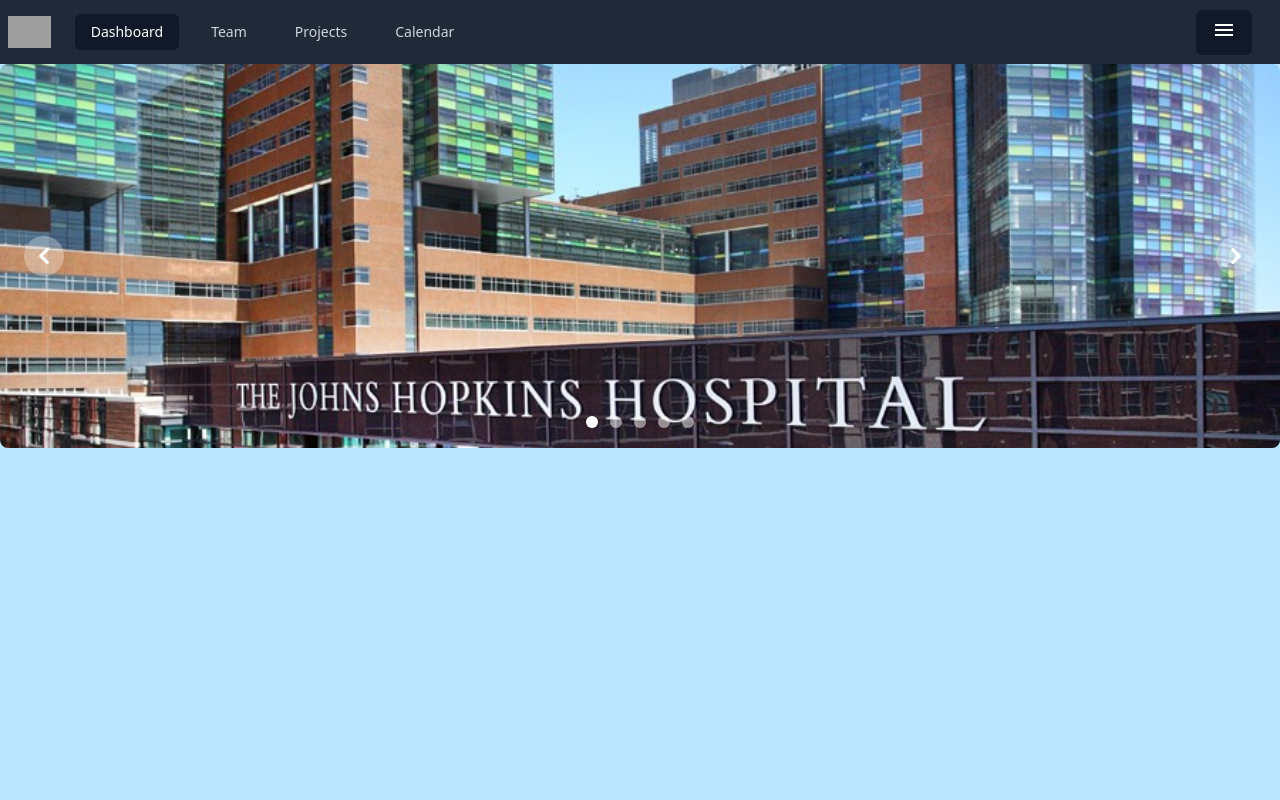
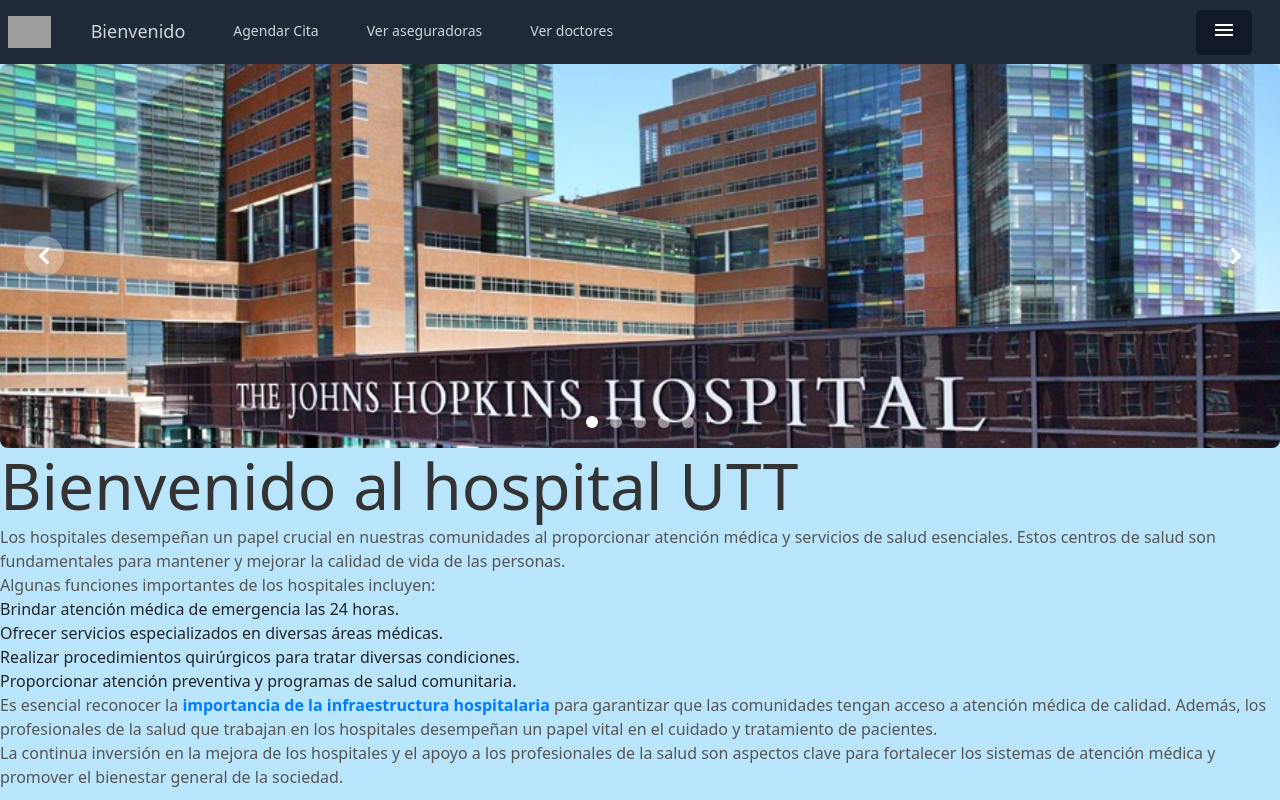
Before and after one commit to carlosavs04/MVC-Sistema-Hospitalario, a Laravel app: page /home in a window 1280 px wide. Run offline with Laravel 10, Linux system fonts and the light colour scheme; style sheets or scripts are compiled from the project's sources; some libraries are stand-ins or nearby versions; grey boxes are pictures that could not be loaded.

Commit message:
[ADD] Se agrego opciones al home

```diff
--- a/resources/css/carrusel.css
+++ b/resources/css/carrusel.css
@@ -1,10 +1,14 @@
-@tailwind base;
-@tailwind components;
-@tailwind utilities;
 
-@layer components {
-    .form-input {
-        @apply mt-1 block w-full px-3 py-2 bg-white border border-slate-300 rounded-md text-sm shadow-sm placeholder-slate-400
-    focus:outline-none focus:border-sky-500 focus:ring-1 focus:ring-sky-500 my-2;
-    }
+h1 {
+  color: #333;
 }
+
+p {
+  color: #555;
+  line-height: 1.5;
+}
+
+.highlight {
+  font-weight: bold;
+  color: #007BFF;
+}
--- a/resources/views/home.blade.php
+++ b/resources/views/home.blade.php
@@ -5,6 +5,7 @@
     <meta charset="UTF-8">
     <meta name="viewport" content="width=device-width, initial-scale=1.0">
     <meta http-equiv="X-UA-Compatible" content="ie=edge">
+    <!-- l<link real="stylesheet" href="{{ asset('css/carrusel.css') }}"> -->
     <link rel="stylesheet" href="https://fonts.googleapis.com/css2?family=Material+Symbols+Outlined:opsz,wght,FILL,GRAD@24,400,0,0" />
     <link href="https://cdn.jsdelivr.net/npm/bootstrap@5.3.2/dist/css/bootstrap.min.css" rel="stylesheet" integrity="sha384-T3c6CoIi6uLrA9TneNEoa7RxnatzjcDSCmG1MXxSR1GAsXEV/Dwwykc2MPK8M2HN" crossorigin="anonymous">
     <script src="https://cdn.jsdelivr.net/npm/bootstrap@5.3.2/dist/js/bootstrap.bundle.min.js" integrity="sha384-C6RzsynM9kWDrMNeT87bh95OGNyZPhcTNXj1NW7RuBCsyN/o0jlpcV8Qyq46cDfL" crossorigin="anonymous"></script>
@@ -19,29 +20,6 @@
     <nav class="bg-gray-800">
         <div class="mx-auto max-w-7xl px-2 sm:px-6 lg:px-8">
             <div class="relative flex h-16 items-center justify-between">
-                <div class="absolute inset-y-0 left-0 flex items-center sm:hidden">
-                    <!-- Mobile menu button-->
-                    <button type="button" class="relative inline-flex items-center justify-center rounded-md p-2 text-gray-400 hover:bg-gray-700 hover:text-white focus:outline-none focus:ring-2 focus:ring-inset focus:ring-white" aria-controls="mobile-menu" aria-expanded="false">
-                        <span class="absolute -inset-0.5"></span>
-                        <span class="sr-only">Open main menu</span>
-                        <!--
-            Icon when menu is closed.
-
-            Menu open: "hidden", Menu closed: "block"
-          -->
-                        <svg class="block h-6 w-6" fill="none" viewBox="0 0 24 24" stroke-width="1.5" stroke="currentColor" aria-hidden="true">
-                            <path stroke-linecap="round" stroke-linejoin="round" d="M3.75 6.75h16.5M3.75 12h16.5m-16.5 5.25h16.5" />
-                        </svg>
-                        <!--
-            Icon when menu is open.
-
-            Menu open: "block", Menu closed: "hidden"
-          -->
-                        <svg class="hidden h-6 w-6" fill="none" viewBox="0 0 24 24" stroke-width="1.5" stroke="currentColor" aria-hidden="true">
-                            <path stroke-linecap="round" stroke-linejoin="round" d="M6 18L18 6M6 6l12 12" />
-                        </svg>
-                    </button>
-                </div>
                 <div class="flex flex-1 items-center justify-center sm:items-stretch sm:justify-start">
                     <div class="flex flex-shrink-0 items-center">
                         <img class="h-8 w-auto" src="https://tailwindui.com/img/logos/mark.svg?color=indigo&shade=500" alt="Your Company">
@@ -49,10 +27,10 @@
                     <div class="hidden sm:ml-6 sm:block">
                         <div class="flex space-x-4">
                             <!-- Current: "bg-gray-900 text-white", Default: "text-gray-300 hover:bg-gray-700 hover:text-white" -->
-                            <a href="#" class="bg-gray-900 text-white rounded-md px-3 py-2 text-sm font-medium" aria-current="page">Dashboard</a>
-                            <a href="#" class="text-gray-300 hover:bg-gray-700 hover:text-white rounded-md px-3 py-2 text-sm font-medium">Team</a>
-                            <a href="#" class="text-gray-300 hover:bg-gray-700 hover:text-white rounded-md px-3 py-2 text-sm font-medium">Projects</a>
-                            <a href="#" class="text-gray-300 hover:bg-gray-700 hover:text-white rounded-md px-3 py-2 text-sm font-medium">Calendar</a>
+                            <h1 class="text-gray-300 px-3 py-2" style="font-size:large;">Bienvenido</h1>
+                            <a href="#" class="text-gray-300 hover:bg-gray-700 hover:text-white rounded-md px-3 py-2 text-sm font-medium">Agendar Cita</a>
+                            <a href="#" class="text-gray-300 hover:bg-gray-700 hover:text-white rounded-md px-3 py-2 text-sm font-medium">Ver aseguradoras</a>
+                            <a href="#" class="text-gray-300 hover:bg-gray-700 hover:text-white rounded-md px-3 py-2 text-sm font-medium">Ver doctores</a>
                         </div>
                     </div>
                 </div>
@@ -64,22 +42,12 @@
                                     menu
                                 </span></button>
                             <div class="dropdown-content">
+                                <a href="#">Mi perfil</a>
                                 <a href="#">Cerrar sesión</a>
                             </div>
                         </div>
                     </div>
                 </div>
-            </div>
-        </div>
-
-        <!-- Mobile menu, show/hide based on menu state. -->
-        <div class="sm:hidden" id="mobile-menu">
-            <div class="space-y-1 px-2 pb-3 pt-2">
-                <!-- Current: "bg-gray-900 text-white", Default: "text-gray-300 hover:bg-gray-700 hover:text-white" -->
-                <a href="#" class="bg-gray-900 text-white block rounded-md px-3 py-2 text-base font-medium" aria-current="page">Dashboard</a>
-                <a href="#" class="text-gray-300 hover:bg-gray-700 hover:text-white block rounded-md px-3 py-2 text-base font-medium">Team</a>
-                <a href="#" class="text-gray-300 hover:bg-gray-700 hover:text-white block rounded-md px-3 py-2 text-base font-medium">Projects</a>
-                <a href="#" class="text-gray-300 hover:bg-gray-700 hover:text-white block rounded-md px-3 py-2 text-base font-medium">Calendar</a>
             </div>
         </div>
     </nav>
@@ -134,7 +102,21 @@
         </span>
     </button>
 </div>
+<!--Texto de hospital-->
+<h1 style="font-size: 400%;">Bienvenido al hospital UTT</h1>
+  <p>Los hospitales desempeñan un papel crucial en nuestras comunidades al proporcionar atención médica y servicios de salud esenciales. Estos centros de salud son fundamentales para mantener y mejorar la calidad de vida de las personas.</p>
 
+  <p>Algunas funciones importantes de los hospitales incluyen:</p>
+  <ul>
+    <li>Brindar atención médica de emergencia las 24 horas.</li>
+    <li>Ofrecer servicios especializados en diversas áreas médicas.</li>
+    <li>Realizar procedimientos quirúrgicos para tratar diversas condiciones.</li>
+    <li>Proporcionar atención preventiva y programas de salud comunitaria.</li>
+  </ul>
+
+  <p>Es esencial reconocer la <span class="highlight">importancia de la infraestructura hospitalaria</span> para garantizar que las comunidades tengan acceso a atención médica de calidad. Además, los profesionales de la salud que trabajan en los hospitales desempeñan un papel vital en el cuidado y tratamiento de pacientes.</p>
+
+  <p>La continua inversión en la mejora de los hospitales y el apoyo a los profesionales de la salud son aspectos clave para fortalecer los sistemas de atención médica y promover el bienestar general de la sociedad.</p>
 </body>
 
 </html>
```
